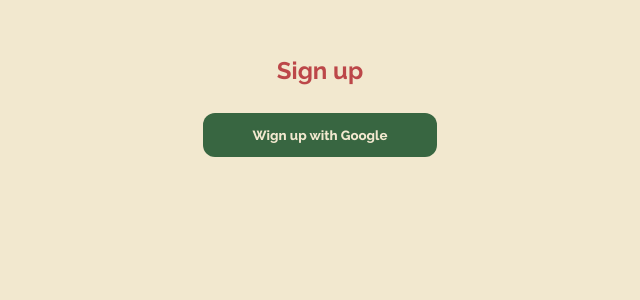
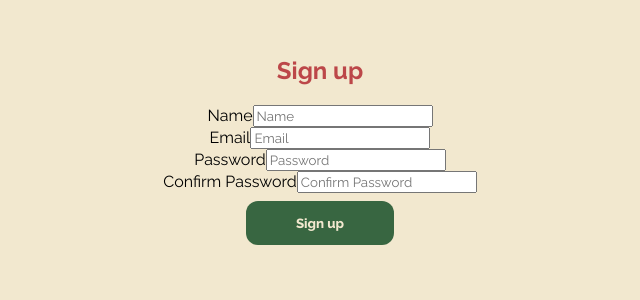
Before and after one commit to Razvan789/UGAHackathon8, a React (Create React App) app in the folder frontend/: page /login in a window 1280 px wide. Shown: the top 300 px of the page, without its empty margins (320-960 px from the left). Built offline with nearby package versions, Linux system fonts and the light colour scheme.

Commit message:
Added form

```diff
--- a/frontend/src/App.css
+++ b/frontend/src/App.css
@@ -17,42 +17,6 @@
 * {
   box-sizing: border-box;
   font-family: 'Raleway', sans-serif;
-}
-
-
-.App-logo {
-  height: 40vmin;
-  pointer-events: none;
-}
-
-@media (prefers-reduced-motion: no-preference) {
-  .App-logo {
-    animation: App-logo-spin infinite 20s linear;
-  }
-}
-
-.App-header {
-  background-color: #282c34;
-  min-height: 100vh;
-  display: flex;
-  flex-direction: column;
-  align-items: center;
-  justify-content: center;
-  font-size: calc(10px + 2vmin);
-  color: white;
-}
-
-.App-link {
-  color: #61dafb;
-}
-
-@keyframes App-logo-spin {
-  from {
-    transform: rotate(0deg);
-  }
-  to {
-    transform: rotate(360deg);
-  }
 }
 
 .full-h {
--- a/frontend/src/components/emailSignup/emailSignup.js
+++ b/frontend/src/components/emailSignup/emailSignup.js
@@ -3,14 +3,27 @@
 export default function EmailSignUp() {
     function handleSubmit(e) {
         e.preventDefault();
+        console.log(e.target.name.value);
         alert("Submitted!");
     }
     return (
         <div className='container background'>
             <form onSubmit={handleSubmit} className='form'>
                 <h1 className='secondary-negative-text'>Sign up</h1>
-                <button className='btn primary light-text x-padding' type='submit'>Wign up with Google</button>
+                <TextInput type='text' name='name' placeholder='Name' />
+                <TextInput type='email' name='email' placeholder='Email' />
+                <TextInput type='password' name='password' placeholder='Password' />
+                <TextInput type='password' name='confirmPassword' placeholder='Confirm Password' />
+                <button className='btn primary light-text x-padding' type='submit'>Sign up</button>
             </form>
         </div>
     )
 }
+function TextInput({ type, name, placeholder }) {
+    return (
+        <div className='input-container'>
+            <label htmlFor={name} className='label'>{placeholder}</label>
+            <input id={name} className='input' type={type} name={name} placeholder={placeholder} />
+        </div>
+    )
+}
--- a/frontend/src/components/login/login.js
+++ b/frontend/src/components/login/login.js
@@ -3,7 +3,7 @@
 
 export default function Login() {
     return (
-        <div className="background">
+        <div className="background container">
             <div id="picCarosel" className="">
                 <div className="carousel-item active">
                     <img></img>
```
